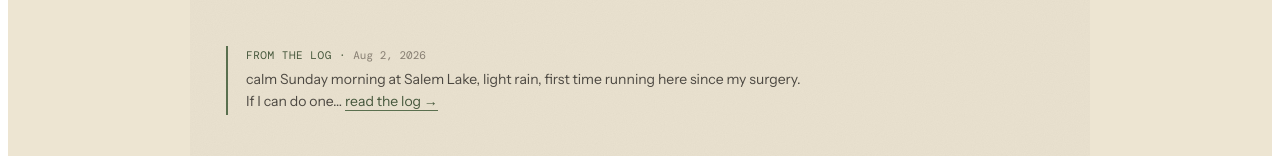
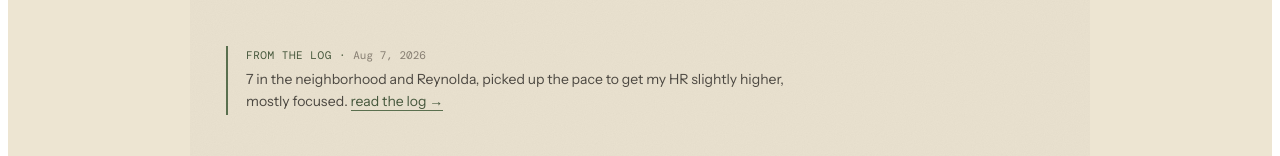
Before and after one commit to remikalir/running-portfolio, a React (Vite) app: page / in a window 1280 px wide. Shown: the part 258-414 px from the top of the page. Built offline with nearby package versions, Linux system fonts and the light colour scheme.

Commit message:
log update week of aug3

```diff
--- a/src/content.js
+++ b/src/content.js
@@ -89,6 +89,10 @@ export const CONTENT = {
   // so they intentionally aren't reflected in the portfolio totals until the
   // next data refresh — see microblogNote.
   microblog: [
+    { date: "2026-08-07", body: "stretched out a slow-ish 9 on the WFU cross country trails, I’m tired but totaled 25 miles this week as I rebuild, I'll take that."},
+    { date: "2026-08-07", body: "7 in the neighborhood and Reynolda, picked up the pace to get my HR slightly higher, mostly focused."},
+    { date: "2026-08-05", body: "what a gift to enjoy a boring run without pain, 5:30a at the Y, 4 easy on the treadmill, mostly zone 2 HR, rest tomorrow."},
+    { date: "2026-08-04", body: "5.1 modified Tuesday in the neighborhood, got my HR up, pace down a tad, no abdominal pain, almost kind of felt like a runner for a moment."},
     { date: "2026-08-02", body: "calm Sunday morning at Salem Lake, light rain, first time running here since my surgery. If I can do one loop now with no pain, I can do four during next year's 50k."},
     { date: "2026-07-31", body: "left food said good morning with some brief pangs but more importantly, no ab dullness or core pain, easy 4.7 out-and-back to Reynolda with calm-ish HR and relaxed pace, off tomorrow, I need to stretch."},
     { date: "2026-07-29", body: "this is the kind of recovery run that builds my confidence, set the treadmill at 7 mph and relaxed into 5 miles, focused entirely on breath and settling my heart rate, pleased to see avg HR at 131 in low zone 3. A little dull ache in left abs around mile 3, faded as with other runs. Rest tomorrow."},
```
